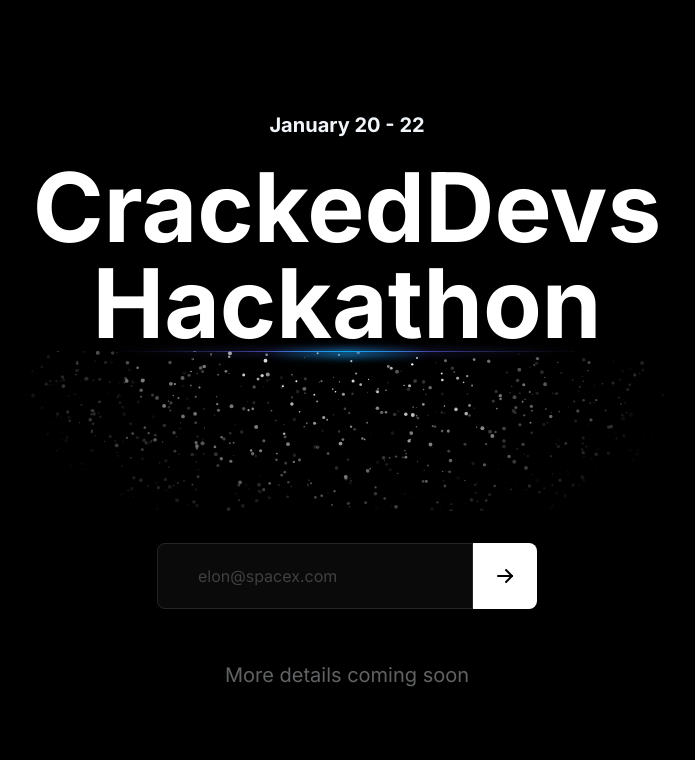
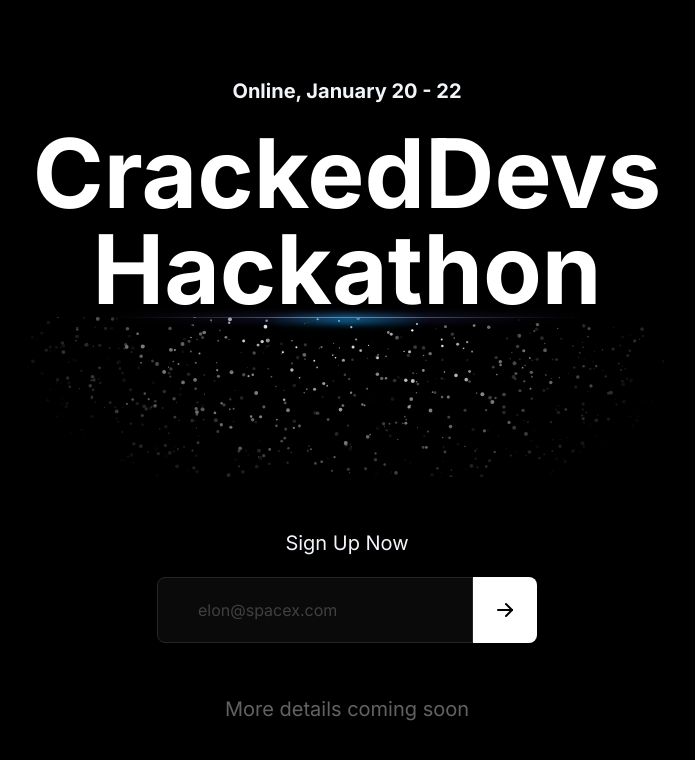
Before and after one commit to CrackedDevs/hackathon-site, a Next.js app: page / in a window 1280 px wide. Shown: the top 760 px of the page, without its empty margins (293-988 px from the left). Built offline with nearby package versions, Linux system fonts and the light colour scheme.

Commit message:
fix: better cta

```diff
--- a/src/app/components/SparklesHero.tsx
+++ b/src/app/components/SparklesHero.tsx
@@ -7,7 +7,7 @@
   return (
     <div className="h-[100vh] w-full bg-black flex flex-col items-center justify-center overflow-hidden">
       <p className="text-secondary text-sm md:text-xl font-bold my-5">
-        January 20 - 22
+        Online, January 20 - 22
       </p>
       <h1 className="text-5xl lg:text-8xl font-bold text-center text-white relative z-20">
         CrackedDevs <br /> Hackathon
@@ -32,6 +32,9 @@
         <div className="absolute inset-0 w-full h-full bg-black [mask-image:radial-gradient(350px_200px_at_top,transparent_20%,white)]"></div>
       </div>
       <div className="my-8">
+      <p className="text-secondary text-sm md:text-xl my-5 text-center">
+        Sign Up Now
+      </p>
         <Input />
       </div>
       <p className="text-secondary text-sm md:text-xl my-5 opacity-40 hover:opacity-90 hover:cursor-pointer">
```
